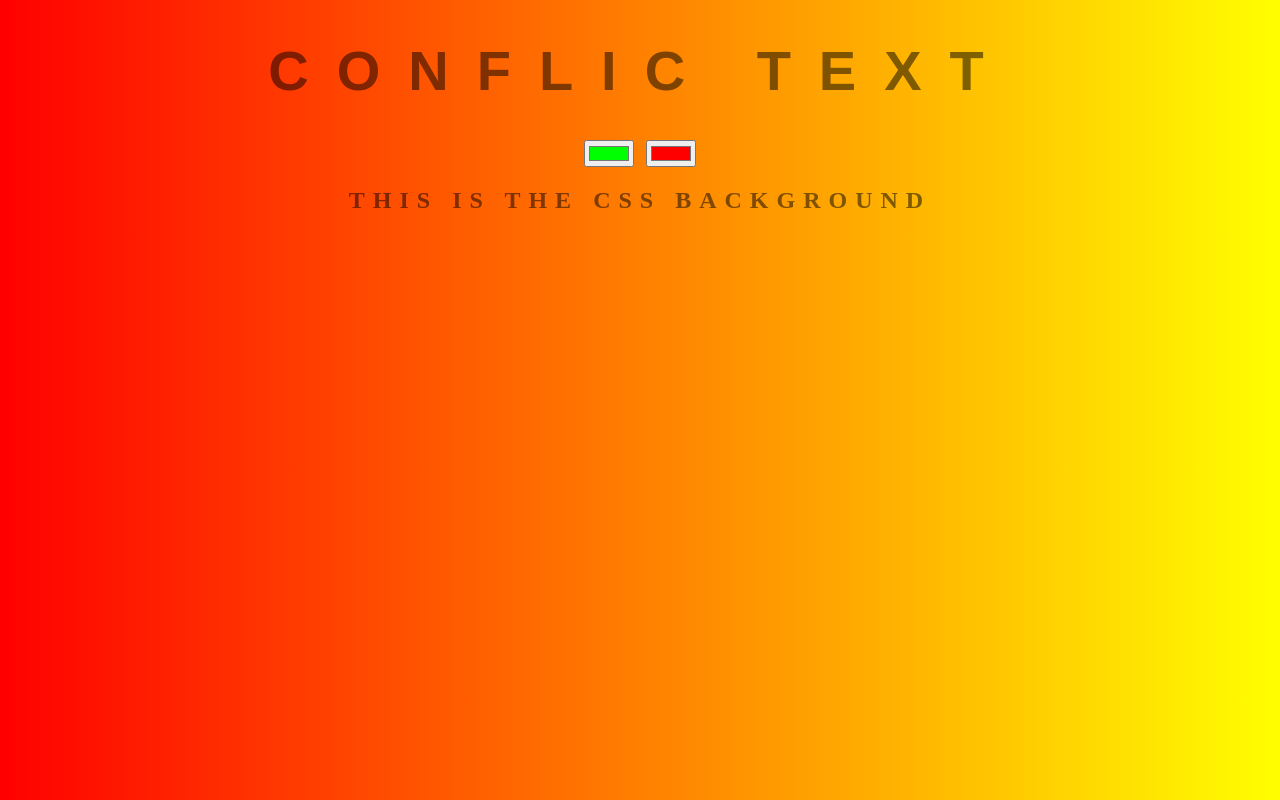
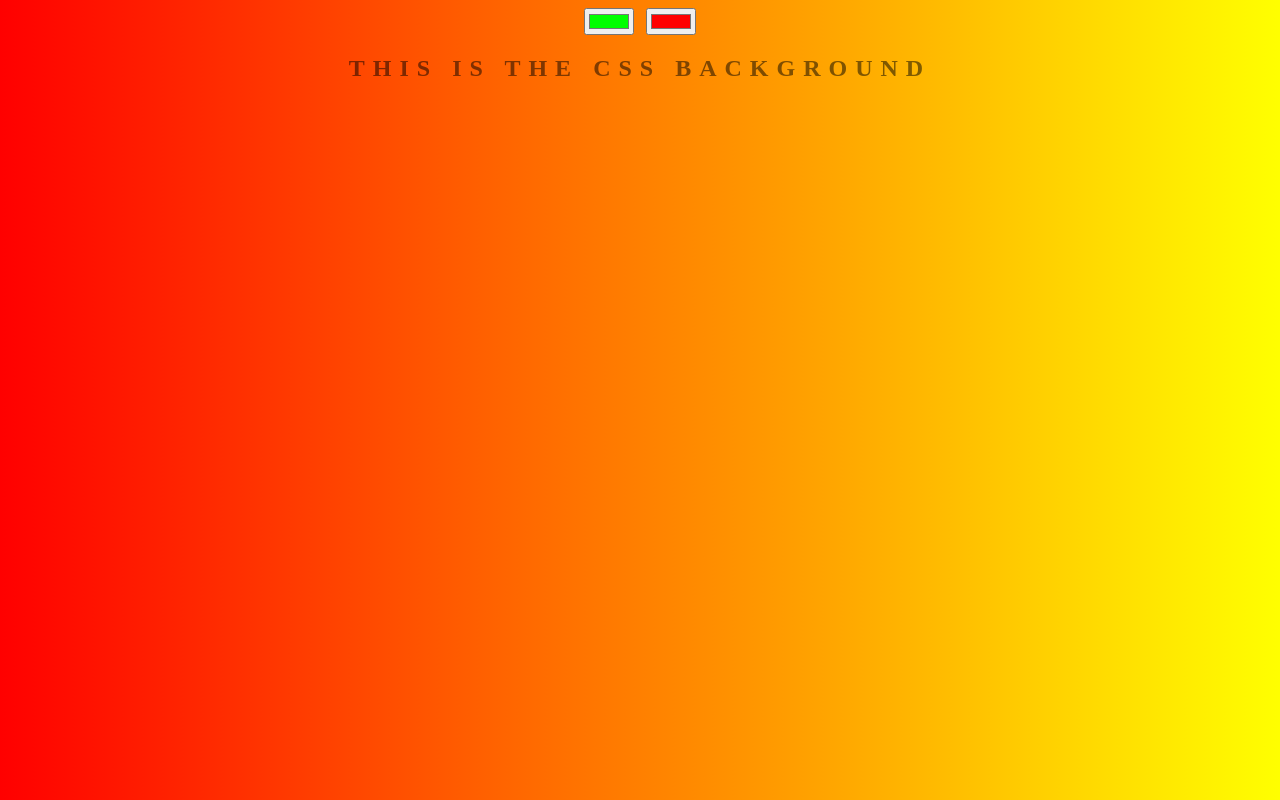
Before and after one commit to fabianvieri/GitZTM, a plain HTML site: page index.html in a window 1280 px wide. Drawn offline with Linux system fonts and the light colour scheme.

Commit message:
try conflict

```diff
--- a/index.html
+++ b/index.html
@@ -9,7 +9,7 @@
 </head>
 
 <body>
-    <h1>Conflic Text</h1>
+
     <input class="color1" type="color" name="first-color" value="#00ff00">
     <input class="color2" type="color" name="second-color" value="#ff0000">
     <h2>This is the CSS Background</h2>
```
